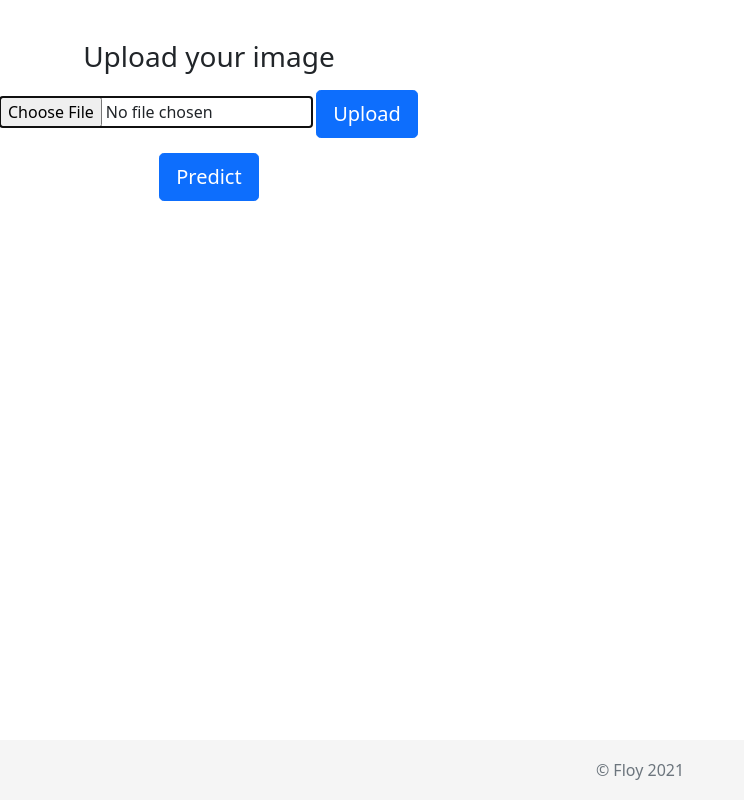
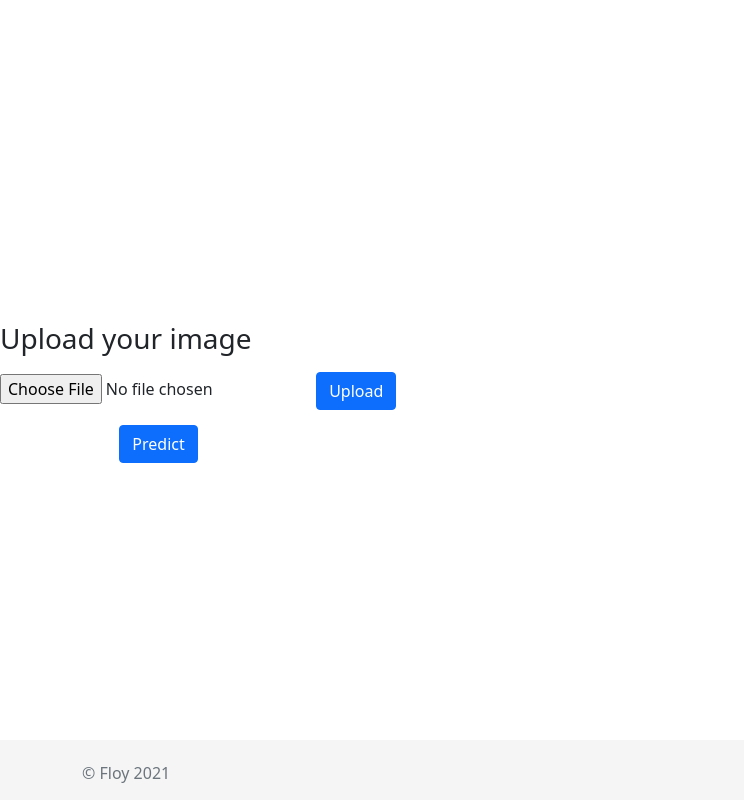
Before and after one commit to leandermaerkisch/ImageClassifier, a Flask app: page / in a window 1280 px wide. Shown: the whole page, without its empty margins (0-744 px from the left). Before the commit the page ends 780 px from the top, so only its background shows below. Run offline with Flask 2, Linux system fonts and the light colour scheme; some libraries are stand-ins or nearby versions.

Commit message:
--tried to change design

```diff
--- a/app.py
+++ b/app.py
@@ -1,6 +1,6 @@
 import os
-from fastai import *
-from fastai.vision import *
+#from fastai import *
+#from fastai.vision import *
 
 import numpy as np
 import pickle
@@ -49,13 +49,12 @@ def predict():
     '''
     For rendering results on HTML GUI
     '''
-    output = "Pneunomia"
-    pred = "87"
+    output = "a bone fracture"
+    pred = "94"
     pred_img = "mri_annotated.png"
     time.sleep(5)
     return render_template('index.html', prediction_text='You have {} with {}% probability'.format(output, pred), uploaded_img="mri_raw.jpg", annotated_img=pred_img)
 
 
 if __name__ == "__main__":
-    #MODEL.to(DEVICE)
     app.run(port=12000, debug=True)
--- a/static/css/form-upload.css
+++ b/static/css/form-upload.css
@@ -5,36 +5,54 @@ body {
 
 body {
     display: inline-block;
-    text-align: center;
     -ms-flex-align: center;
     -ms-flex-pack: center;
     -webkit-box-align: center;
     align-items: center;
+    align-content: center;
     -webkit-box-pack: center;
     justify-content: center;
-    padding-top: 40px;
-    padding-bottom: 40px;
-    background-color: #ffffff;
+    padding-top: 20px;
+    padding-bottom: 20px;
+    background-color: white;
 }
 
 div {
   align-content: center;
 }
 
-.mb-4 {
-   width: 200px;
-   height: 150px;
+div #upload {
+  padding-left: 20px;
+  padding-right: 20px;
+}
+
+div #prediction {
+  padding-left: 20px;
+  padding-right: 20px;
+}
+
+.container {
+  align-content: center;
+  height: 90%;
+}
+
+.display-image {
+  width: 700px;
+  max-width: 90%;
+  height: 200px;
+  margin-top: 20px;
+  margin-bottom: 20px;
 }
 
 .form-upload {
   text-align: center;
-  width: 100%;
-  max-width: 330px;
+  width: auto;
+  max-width: 80%;
   padding: 15px;
-  margin: 0 auto;
 }
 .form-upload .checkbox {
   font-weight: 400;
+
 }
 .form-upload .form-control {
     position: relative;
@@ -49,6 +67,7 @@ div {
 
 .footer {
     position: absolute;
+    align-content: center;
     bottom: 0;
     width: 100%;
     height: 60px; /* Set the fixed height of the footer here */
--- a/templates/base.html
+++ b/templates/base.html
@@ -5,7 +5,6 @@
     <meta http-equiv="X-UA-Compatible" content="IE=edge">
     <meta name="viewport" content="width=device-width, initial-scale=1.0">
     <link rel="stylesheet" type="text/css" href="{{ url_for('static', filename='css/bootstrap.min.css') }}">
-    <link rel="stylesheet" type="text/css" href="{{ url_for('static', filename='css/form-upload.css') }}">
     {% block head %}{% endblock %}
 </head>
 
--- a/templates/index.html
+++ b/templates/index.html
@@ -2,31 +2,40 @@
 
 {% block head %}
     <title>Radiology Image Classifier</title>
-    <link rel="stylesheet" type="text/css" href="{{ url_for('static', filename='css/form-upload.css') }}">
+    <link rel="stylesheet" type="text/css" href="static/css/form-upload.css">
 
 {% endblock %}
 
 
 {% block body %}
-<div>
-    <h1 class="h3 mb-3 font-weight-normal" text-align=right>Upload your image</h1>
+<div id="upload">
+    <h1 class="h3 mb-3 font-weight-normal">Upload your image</h1>
     <form method="post" enctype="multipart/form-data">
-        <input type=file name=image rclass="form-control" equired autofocus>
-        <button type=submit value=Upload class="btn btn-lg btn-primary btn-block">Upload</button>
-        {% if uploaded_img %}
-            <img class="mb-4" src="static/images/{{ uploaded_img }}" alt="Medical Image" width="400px" height=auto>
-        {% endif %}
-    </form>
-    <form class="form-upload" method=post enctype="multipart/form-data" action="{{ url_for('predict')}}">
-        <button class="btn btn-lg btn-primary btn-block"  type=submit value=Predict onclick="$('#loading').show();">Predict</button>
-        <div id="loading" style="display:none;"><img src="https://media.giphy.com/media/3oEjI6SIIHBdRxXI40/giphy.gif"/></div>
-        {% if annotated_img %}
-        <img class="mb-4" src="static/images/{{ annotated_img }}" alt="Annotated Image" width="400px" height=auto>
-        <br>
-        <h3 class="h3 mb-3 font-weight-normal">{{ prediction_text }}</h3>
-        {% endif %}
+        <input type=file name=image required>
+        <button type=submit value=Upload class="btn btn-primary btn-block">Upload</button>
+        <div>
+            <div>
+                {% if uploaded_img %}
+                <img class="display-image" src="static/images/{{ uploaded_img }}" alt="Medical Image">
+                {% endif %}
+            </div>
+            <div>
+                {% if annotated_img %}
+                <img class="display-image" src="static/images/{{ annotated_img }}" alt="Annotated Image">
+                <br>
+                <h5 class="h5 mb-3 font-weight-normal">{{ prediction_text }}</h5>
+                {% endif %}
+            </div>
+        </div>
     </form>
 </div>
+<div id="prediction">
+    <form class="form-upload" method=post enctype="multipart/form-data" action="{{ url_for('predict')}}">
+        <button class="btn btn-primary btn-block"  type=submit value=Predict onclick="$('#loading').show();">Predict</button>
+        <div id="loading" style="display:none;"><img src="https://media.giphy.com/media/3oEjI6SIIHBdRxXI40/giphy.gif"/></div>
+    </form>
+</div>
+
 
 <footer class="footer">
     <div class="container">
```
